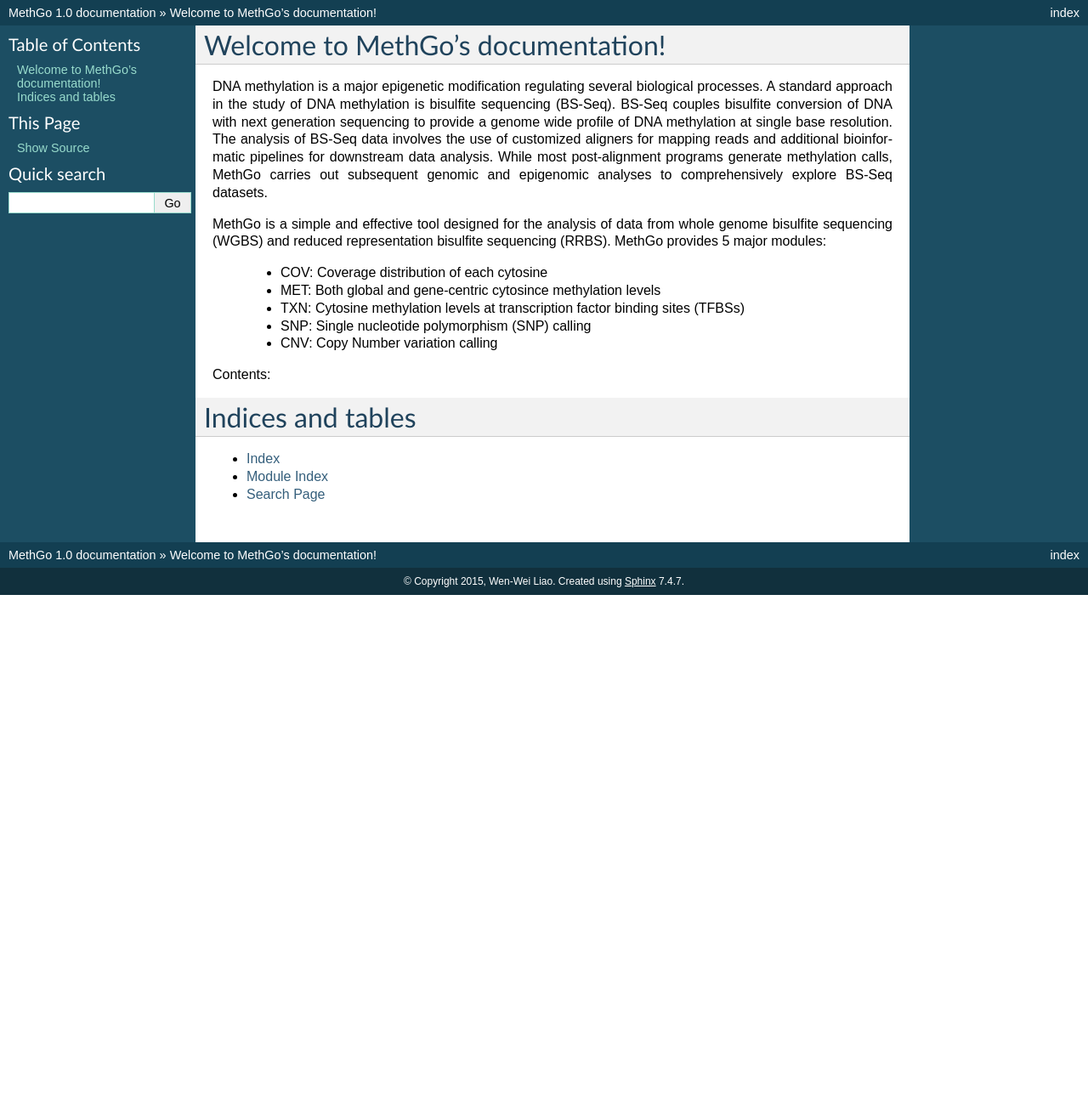
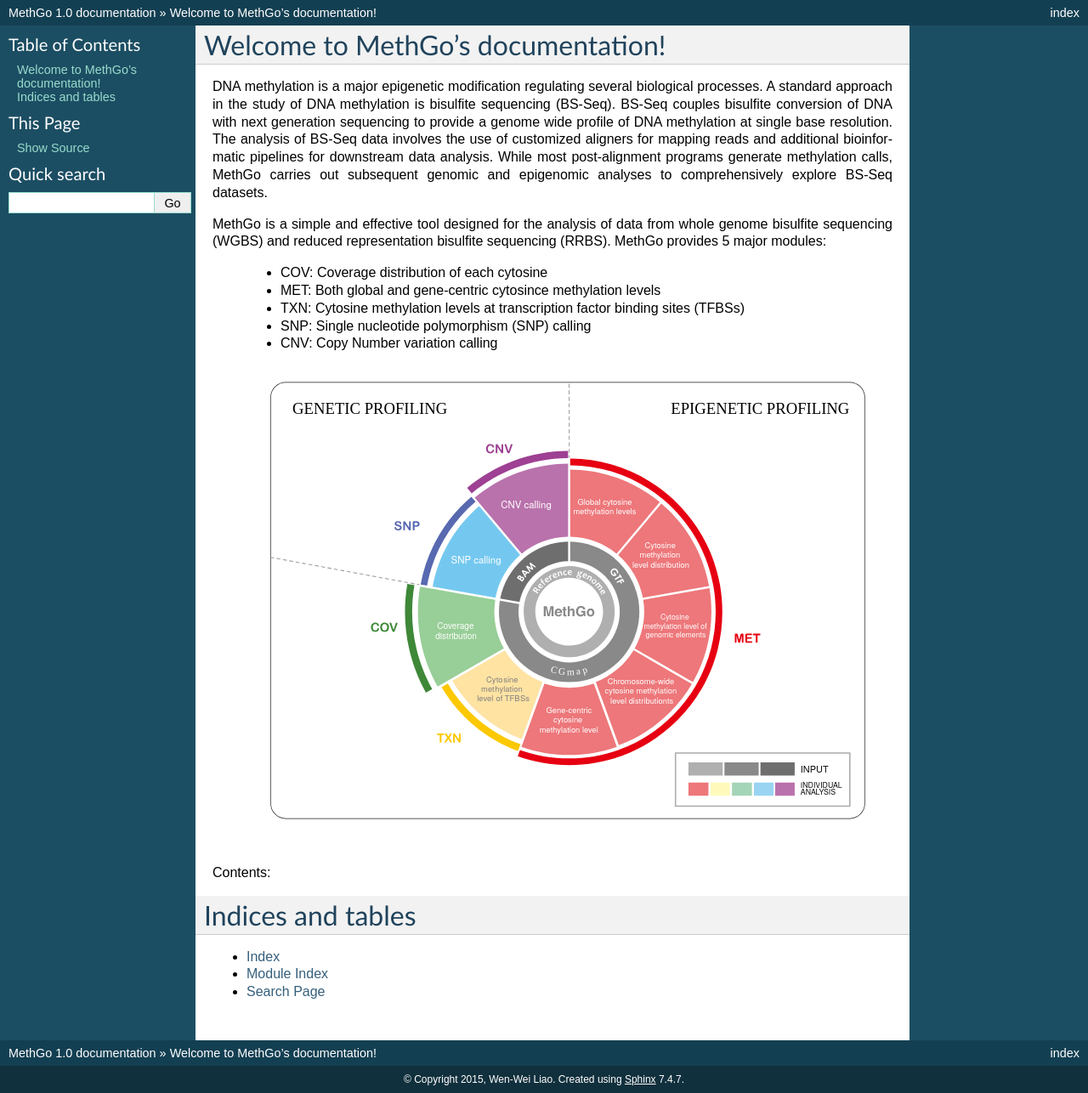
Before and after one commit to paoyangchen-laboratory/methgo, a Sphinx documentation site: the page built from docs/index.rst, in a window 1280 px wide. Shown: the whole page at 85% size. Built offline with Sphinx 7.4.7, drawn with Linux system fonts in a browser that asks for light colours; before the commit the page ends 900 px from its top, so only the background shows below that.

Commit message:
Add an overview figure

```diff
--- a/docs/index.rst
+++ b/docs/index.rst
@@ -26,6 +26,8 @@
     * SNP: Single nucleotide polymorphism (SNP) calling
     * CNV: Copy Number variation calling
 
+.. image:: _static/overview.svg
+
 Contents:
 
 .. toctree::
```
Also changed, not shown: docs/_static/overview.svg (added).
